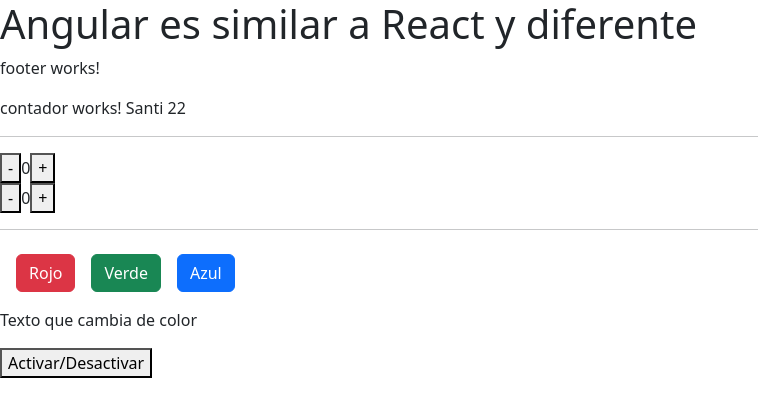
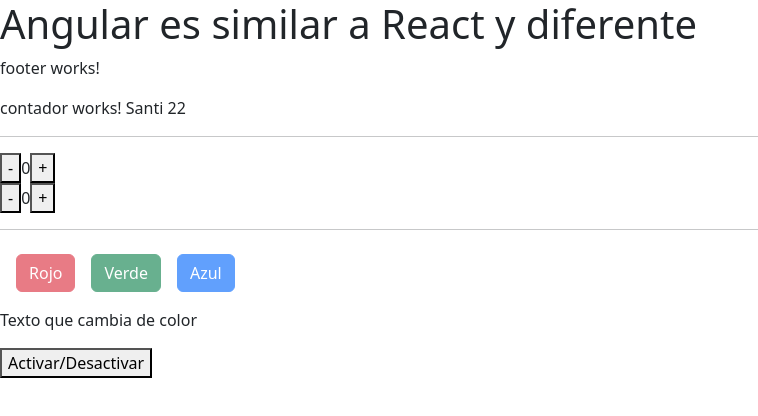
Before and after one commit to wilmarcabezas/angular-clase-01, an Angular app: page / in a window 1280 px wide. Shown: the top 416 px of the page, without its empty margins (0-758 px from the left). Built offline with nearby package versions, Linux system fonts and the light colour scheme.

Commit message:
Estilos de clases

```diff
--- a/src/app/botones/botones.component.html
+++ b/src/app/botones/botones.component.html
@@ -1,10 +1,13 @@
 <hr />
 <div class="m-2">
-    <button class="btn btn-danger m-2" (click)="text_color='text-danger'">Rojo</button>
-    <button class="btn btn-success m-2" (click)="text_color='text-success'">Verde</button>
-    <button class="btn btn-primary m-2" (click)="text_color='text-primary'">Azul</button>
+    <button [class]="
+    {
+        'disabled' : button_disabled,
+    }" class="btn btn-danger m-2" (click)="text_color='text-danger'">Rojo</button>
+    <button [class.disabled]="button_disabled" class="btn btn-success m-2" (click)="text_color='text-success'">Verde</button>
+    <button [class.disabled]="button_disabled" class="btn btn-primary m-2" (click)="text_color='text-primary'">Azul</button>
 </div>
 <p [class]="text_color">Texto que cambia de color</p>
 {{text_color}}
 
-<button class="secondary">Activar/Desactivar</button>
+<button class="secondary" (click)="button_disabled=!button_disabled">Activar/Desactivar</button>
--- a/src/app/botones/botones.component.ts
+++ b/src/app/botones/botones.component.ts
@@ -10,5 +10,6 @@
 export class BotonesComponent {
 
 text_color: string='';
+button_disabled: boolean=true;
 
 }
```
